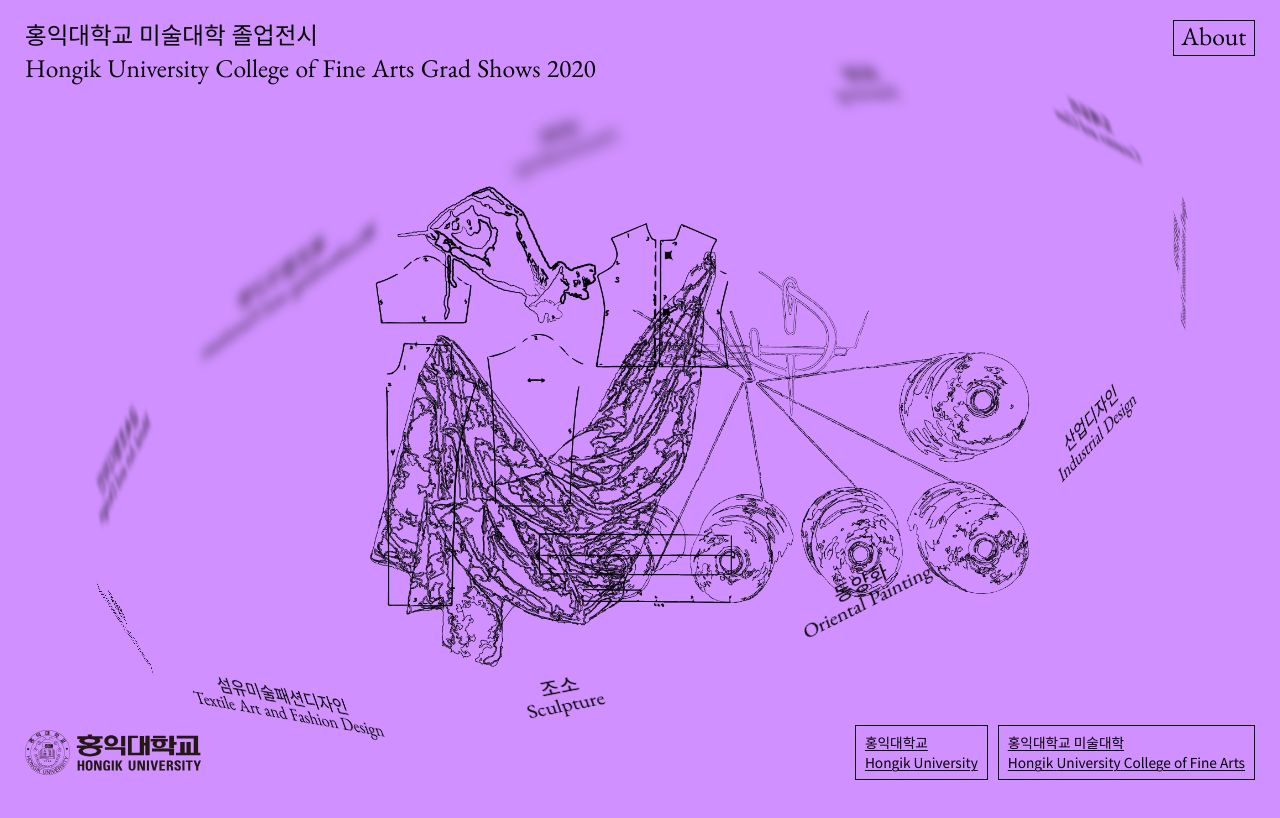
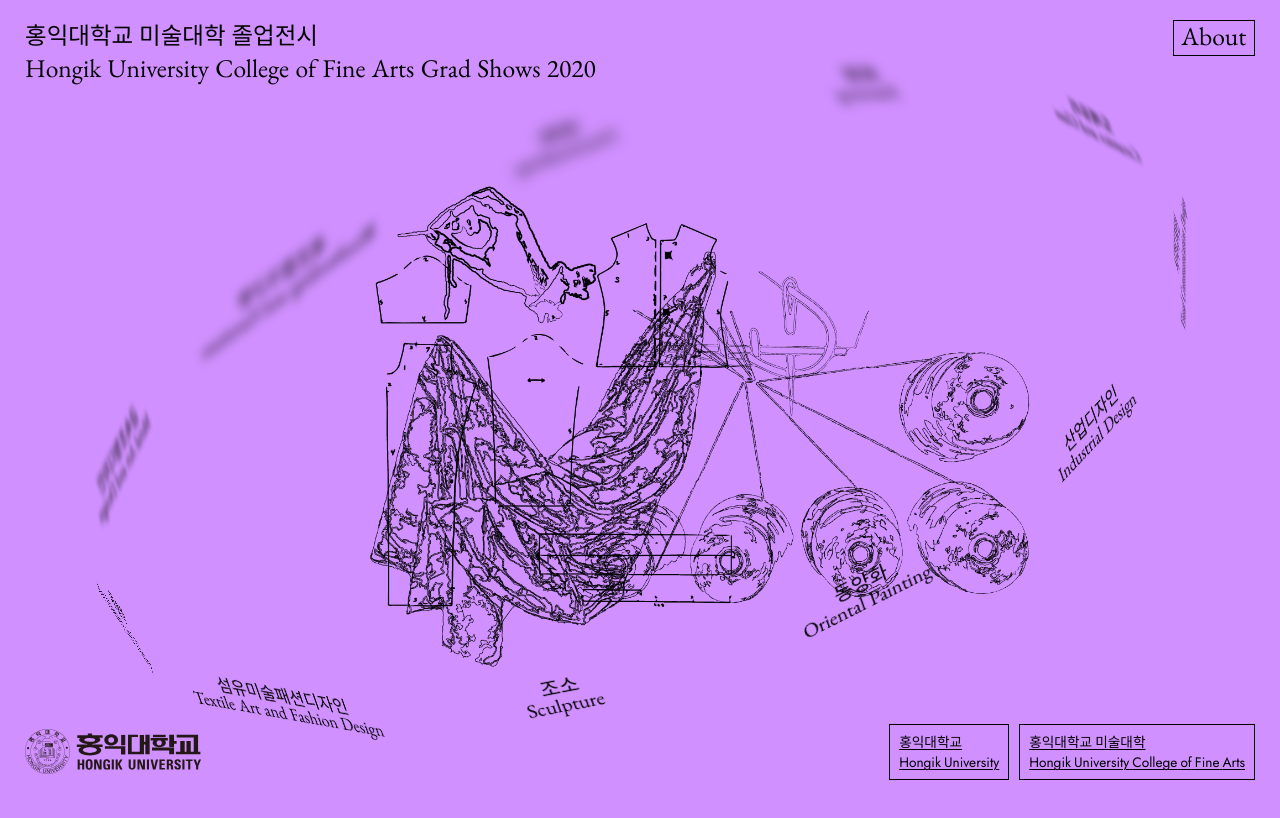
Before and after one commit to minw0525/hongikgradshow2020, a plain HTML site: page test.html in a window 1280 px wide. Shown: the top 818 px of the page. Drawn offline with nearby package versions, Linux system fonts and the light colour scheme.

Commit message:
서체 바꿈

```diff
--- a/asset/style-test.css
+++ b/asset/style-test.css
@@ -1,4 +1,5 @@
-/*font-family: 'EB Garamond', serif; 영
+/*font-family: 'EB Garamond', serif;
+font-family: 'Jost', sans-serif;
 font-family: 'Noto Sans KR', sans-serif;
 font-family: 'Noto Serif KR', serif;*/
 
@@ -42,7 +43,7 @@ body {
 a {
     color: inherit;
     text-decoration-thickness: from-font;
-    text-underline-offset: 7%;
+    text-underline-offset: 5%;
 }
 .container {
     padding: 20px 25px;
@@ -409,6 +410,12 @@ header .ml-num,
     position: relative;
     top: -0.04em;
 }
+footer .ml-en,
+footer .ml-num,
+.modal .ml-en,
+.modal .ml-num {
+    font-family: 'Jost', sans-serif;
+}
 @keyframes up-down {
     0% {
         /*transform: translateX(-50%) translateY(0px);*/
--- a/test.html
+++ b/test.html
@@ -16,8 +16,7 @@
     <title>HONGIK GRAD SHOW 2020</title>
     <link rel="shortcut icon" href="source/favicon.jpeg">
     <link rel="preconnect" href="https://fonts.gstatic.com">
-    <link href="https://fonts.googleapis.com/css2?family=EB+Garamond:ital,wght@0,400;0,700;1,400&family=Noto+Sans+KR&family=Noto+Serif+KR:wght@400;700&display=swap" rel="stylesheet">
-    <link rel="stylesheet" href="asset/normalize.css">
+    <link href="https://fonts.googleapis.com/css2?family=EB+Garamond:ital,wght@0,400;0,700;1,400&family=Jost&family=Noto+Sans+KR&family=Noto+Serif+KR:wght@400;700&display=swap" rel="stylesheet">    <link rel="stylesheet" href="asset/normalize.css">
     <link rel="stylesheet" href="asset/style-test.css">
     <script src="https://ajax.googleapis.com/ajax/libs/jquery/3.5.1/jquery.min.js"></script>
     <script defer src="asset/script-test.js"></script>
```
